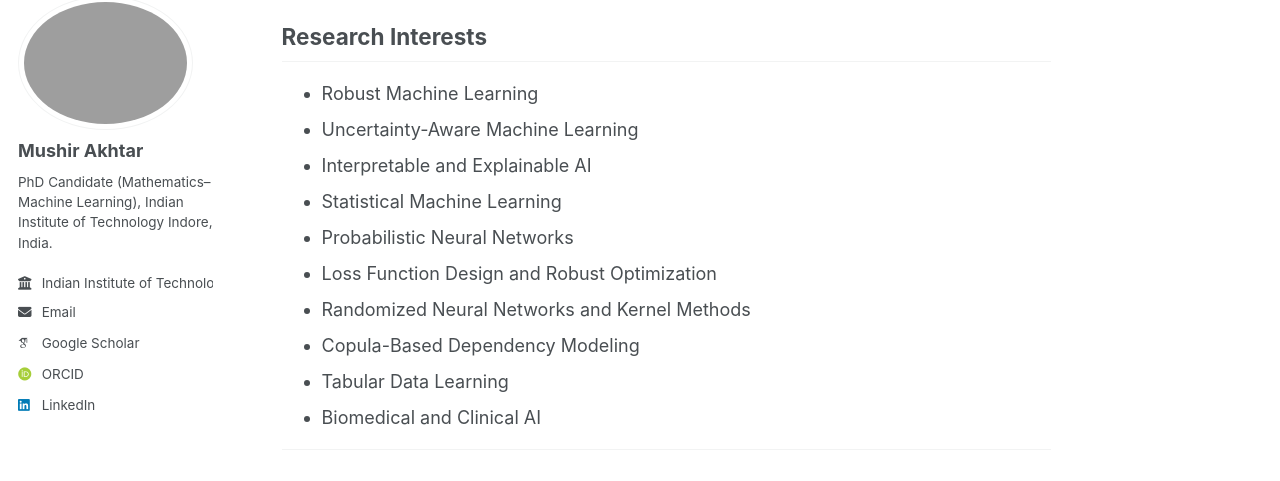
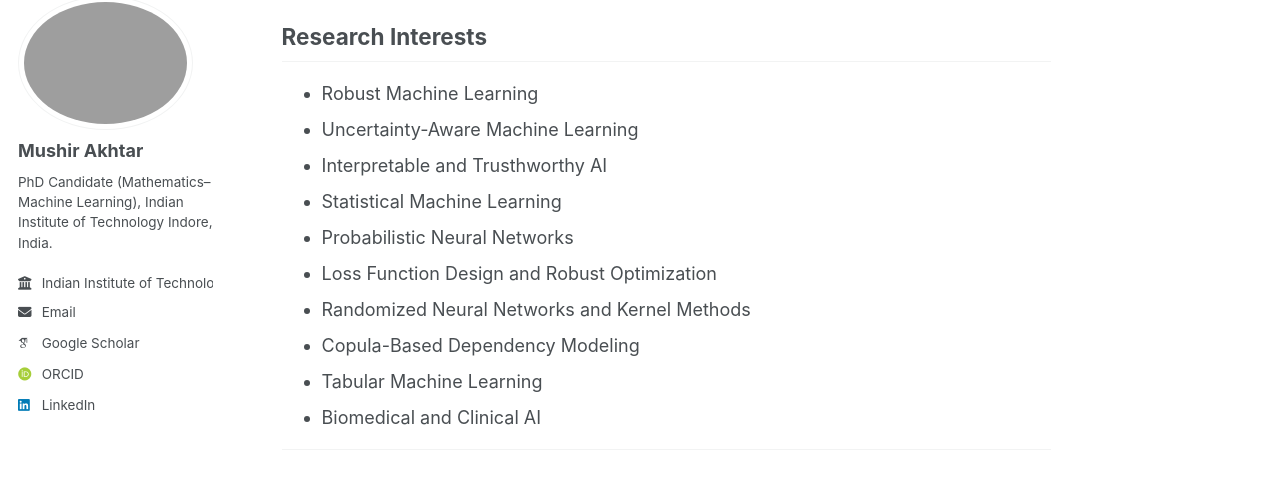
Before and after one commit to mushir-akhtar/mushir-akhtar.github.io, a Jekyll site: the page built from _pages/about.md, in a window 1280 px wide and 900 px high, scrolled down 1315 px. Shown: the part 105-586 px from the top of the window. Built offline with Jekyll 4.4.1, drawn with Linux system fonts in a browser that asks for light colours; some web fonts are replaced; a script bundle is joined from its source files by our own code; library files that are not in the unit come from our copies.

Commit message:
Update about.md

```diff
--- a/_pages/about.md
+++ b/_pages/about.md
@@ -33,13 +33,13 @@ Indian Institute of Technology Indore, India
 
 - Robust Machine Learning
 - Uncertainty-Aware Machine Learning
-- Interpretable and Explainable AI
+- Interpretable and Trusthworthy AI
 - Statistical Machine Learning
 - Probabilistic Neural Networks
 - Loss Function Design and Robust Optimization
 - Randomized Neural Networks and Kernel Methods
 - Copula-Based Dependency Modeling
-- Tabular Data Learning
+- Tabular Machine Learning
 - Biomedical and Clinical AI
 
 ---
```
